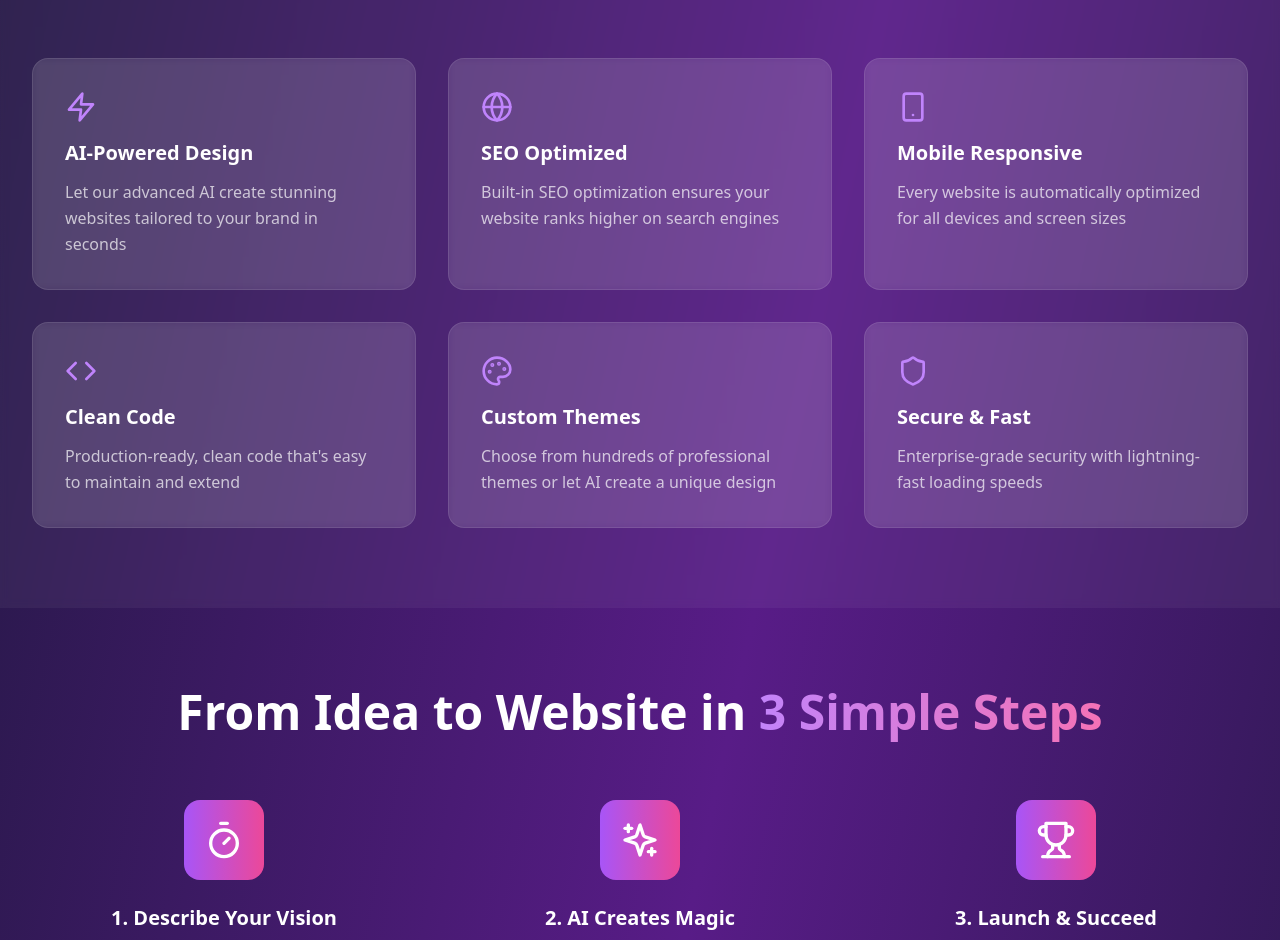
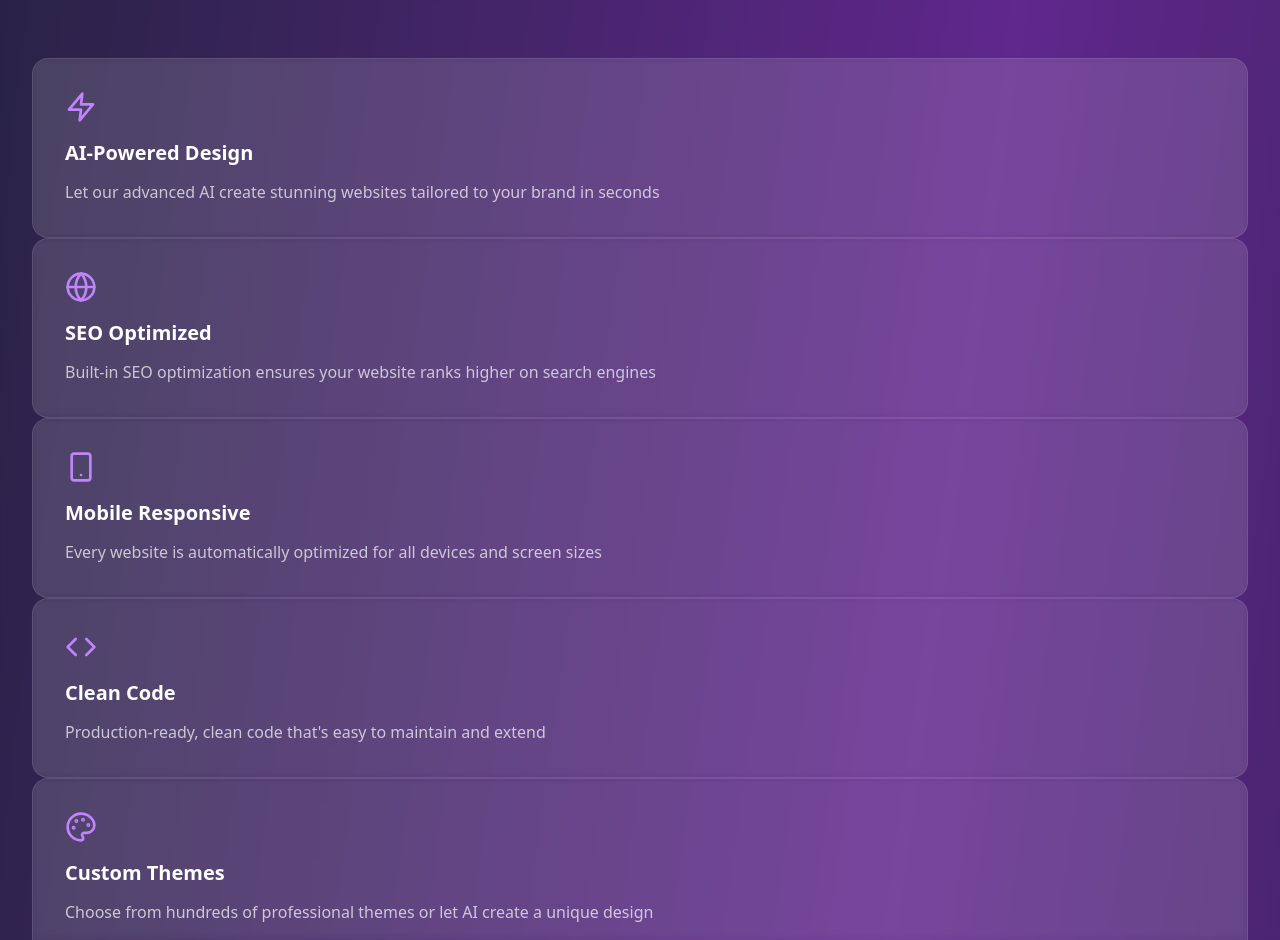
Before and after one commit to CodingEnthusiastic/KarRish, a React (Vite) app: page / in a window 1280 px wide. Shown: the part 1860-2800 px from the top of the page. Built offline with nearby package versions, Linux system fonts and the light colour scheme.

Commit message:
Addition of chatbot , Updation of UI

```diff
--- a/src/App.tsx
+++ b/src/App.tsx
@@ -19,13 +19,18 @@
   Sparkles,
   Timer,
   Users,
-  Trophy
+  ChevronLeft,
+  ChevronRight,
+  Trophy,
+  History,
+  MessageSquare
 } from 'lucide-react';
 
 function App() {
   const [isMenuOpen, setIsMenuOpen] = useState(false);
   const [isVisible, setIsVisible] = useState(false);
   const [showAIBuilder, setShowAIBuilder] = useState(true);
+  const [currentHowItWorksSlide, setCurrentHowItWorksSlide] = useState(0);
 
   useEffect(() => {
     setIsVisible(true);
@@ -136,6 +141,57 @@
       rating: 5
     }
   ];
+
+  const howItWorksSlides = [
+    {
+      id: 1,
+      title: "1. Describe Your Vision",
+      description: "Tell our AI about your business, goals, and preferences in plain English. Our advanced AI understands context and creates exactly what you need.",
+      image: "/screenshots/step1-describe.png",
+      icon: <Timer className="w-8 h-8 text-white" />
+    },
+    {
+      id: 2,
+      title: "2. AI Creates Magic",
+      description: "Watch as our AI generates beautiful, professional website code tailored to your needs. HTML, CSS, and JavaScript created in seconds.",
+      image: "/screenshots/step2-ai-creates.png",
+      icon: <Sparkles className="w-8 h-8 text-white" />
+    },
+    {
+      id: 3,
+      title: "3. Live Preview & Edit",
+      description: "See your website come to life instantly with our live preview. Make changes, test functionality, and perfect your design in real-time.",
+      image: "/screenshots/step3-preview.png",
+      icon: <Play className="w-8 h-8 text-white" />
+    },
+    {
+      id: 4,
+      title: "4. Deploy Instantly",
+      description: "Launch your website to the world with one click. Deploy to Netlify, Vercel, or download your files for any hosting platform.",
+      image: "/screenshots/step4-deploy.png",
+      icon: <Globe className="w-8 h-8 text-white" />
+    },
+    {
+      id: 5,
+      title: "5. Launch & Succeed",
+      description: "Your professional website is now live and ready to convert visitors into customers. Track performance and grow your business online.",
+      image: "/screenshots/step5-success.png",
+      icon: <Trophy className="w-8 h-8 text-white" />
+    }
+  ];
+
+  const nextHowItWorksSlide = () => {
+    setCurrentHowItWorksSlide((prev) => (prev + 1) % howItWorksSlides.length);
+  };
+
+  const prevHowItWorksSlide = () => {
+    setCurrentHowItWorksSlide((prev) => (prev - 1 + howItWorksSlides.length) % howItWorksSlides.length);
+  };
+
+  useEffect(() => {
+    const timer = setInterval(nextHowItWorksSlide, 4000);
+    return () => clearInterval(timer);
+  }, []);
 
   return (
     <div className="min-h-screen bg-gradient-to-br from-slate-900 via-purple-900 to-slate-900">
@@ -276,7 +332,7 @@
       </div>
 
       {/* Features Section */}
-      <section id="features" className="py-20 px-4 sm:px-6 lg:px-8 bg-white/5 backdrop-blur-sm">
+      <section id="features" className="py-20 px-4 sm:px-6 lg:px-8 bg-white/5 backdrop-blur-sm overflow-hidden">
         <div className="max-w-7xl mx-auto">
           <div className="text-center mb-16">
             <h2 className="text-3xl md:text-5xl font-bold text-white mb-6">
@@ -288,11 +344,14 @@
             </p>
           </div>
 
-          <div className="grid grid-cols-1 md:grid-cols-2 lg:grid-cols-3 gap-8">
-            {features.map((feature, index) => (
+          {/* Marquee Container */}
+          <div className="marquee-container">
+            <div className="marquee-content">
+              {/* Triple set of cards for proper seamless loop */}
+              {[...features, ...features, ...features].map((feature, index) => (
                 <div
                   key={index}
-                className="group bg-white/10 backdrop-blur-sm rounded-2xl p-8 border border-white/10 hover:bg-white/15 transition-all duration-300 transform hover:-translate-y-2"
+                  className="marquee-card group bg-white/10 backdrop-blur-sm rounded-2xl p-8 border border-white/10 hover:bg-white/15 transition-all duration-300"
                 >
                   <div className="text-purple-400 mb-4 group-hover:text-pink-400 transition-colors">
                     {feature.icon}
@@ -301,6 +360,7 @@
                   <p className="text-white/70 leading-relaxed">{feature.description}</p>
                 </div>
               ))}
+            </div>
           </div>
         </div>
       </section>
@@ -315,29 +375,71 @@
             </h2>
           </div>
 
-          <div className="grid grid-cols-1 md:grid-cols-3 gap-8">
-            <div className="text-center group">
-              <div className="w-20 h-20 bg-gradient-to-r from-purple-500 to-pink-500 rounded-2xl flex items-center justify-center mx-auto mb-6 group-hover:scale-110 transition-transform duration-300">
-                <Timer className="w-10 h-10 text-white" />
+          {/* Image Carousel - Separated Image and Text */}
+          <div className="relative">
+            {/* Image Section */}
+            <div className="overflow-hidden rounded-2xl mb-8">
+              <div
+                className="flex transition-transform duration-500 ease-in-out"
+                style={{ transform: `translateX(-${currentHowItWorksSlide * 100}%)` }}
+              >
+                {howItWorksSlides.map((slide) => (
+                  <div key={slide.id} className="w-full flex-shrink-0">
+                    <div className="relative h-96 rounded-2xl overflow-hidden">
+                      {/* Icon positioned at top-left */}
+                      <div className="absolute top-6 left-6 z-10">
+                        <div className="w-16 h-16 bg-gradient-to-r from-purple-500 to-pink-500 rounded-2xl flex items-center justify-center shadow-lg">
+                          {slide.icon}
                         </div>
-              <h3 className="text-xl font-semibold text-white mb-3">1. Describe Your Vision</h3>
-              <p className="text-white/70">Tell our AI about your business, goals, and preferences in plain English</p>
+                      </div>
+                      <img
+                        src={slide.image}
+                        alt={slide.title}
+                        className="w-full h-full object-cover"
+                      />
+                    </div>
+                  </div>
+                ))}
+              </div>
             </div>
 
-            <div className="text-center group">
-              <div className="w-20 h-20 bg-gradient-to-r from-purple-500 to-pink-500 rounded-2xl flex items-center justify-center mx-auto mb-6 group-hover:scale-110 transition-transform duration-300">
-                <Sparkles className="w-10 h-10 text-white" />
+            {/* Text Section Below Image */}
+            <div className="text-center">
+              <h3 className="text-2xl font-bold text-white mb-4">
+                {howItWorksSlides[currentHowItWorksSlide].title}
+              </h3>
+              <p className="text-white/90 text-lg max-w-2xl mx-auto leading-relaxed">
+                {howItWorksSlides[currentHowItWorksSlide].description}
+              </p>
             </div>
-              <h3 className="text-xl font-semibold text-white mb-3">2. AI Creates Magic</h3>
-              <p className="text-white/70">Watch as our AI generates a beautiful, professional website tailored to your needs</p>
-            </div>
+            {/* Navigation Arrows */}
+            <button
+              onClick={prevHowItWorksSlide}
+              className="absolute left-4 top-48 transform -translate-y-1/2 bg-white/10 backdrop-blur-sm text-white p-3 rounded-full hover:bg-white/20 transition-all duration-300"
+            >
+              <ChevronLeft className="w-6 h-6" />
+            </button>
 
-            <div className="text-center group">
-              <div className="w-20 h-20 bg-gradient-to-r from-purple-500 to-pink-500 rounded-2xl flex items-center justify-center mx-auto mb-6 group-hover:scale-110 transition-transform duration-300">
-                <Trophy className="w-10 h-10 text-white" />
-              </div>
-              <h3 className="text-xl font-semibold text-white mb-3">3. Launch & Succeed</h3>
-              <p className="text-white/70">Customize, optimize, and launch your website to start achieving your goals</p>
+            <button
+              onClick={nextHowItWorksSlide}
+              className="absolute right-4 top-48 transform -translate-y-1/2 bg-white/10 backdrop-blur-sm text-white p-3 rounded-full hover:bg-white/20 transition-all duration-300"
+            >
+              <ChevronRight className="w-6 h-6" />
+            </button>
+
+            {/* Dots Indicator */}
+            <div className="flex justify-center space-x-2 mt-8">
+              {howItWorksSlides.map((_, index) => (
+                <button
+                  key={index}
+                  onClick={() => setCurrentHowItWorksSlide(index)}
+                  className={`w-3 h-3 rounded-full transition-all duration-300 ${
+                    index === currentHowItWorksSlide
+                      ? 'bg-purple-500 scale-125'
+                      : 'bg-white/30 hover:bg-white/50'
+                  }`}
+                />
+              ))}
             </div>
           </div>
         </div>
@@ -533,6 +635,19 @@
           </div>
         </div>
       </footer>
+
+      {/* Fixed ChatBot Button */}
+      <a
+        href="https://chatbotindia.netlify.app/"
+        target="_blank"
+        rel="noopener noreferrer"
+        className="fixed bottom-6 right-6 bg-gradient-to-r from-green-500 to-emerald-500 text-white px-6 py-3 rounded-full shadow-lg hover:from-green-600 hover:to-emerald-600 transition-all duration-300 transform hover:scale-105 z-50 flex items-center space-x-2"
+      >
+        <svg className="w-5 h-5" fill="none" stroke="currentColor" viewBox="0 0 24 24">
+          <path strokeLinecap="round" strokeLinejoin="round" strokeWidth={2} d="M8 12h.01M12 12h.01M16 12h.01M21 12c0 4.418-4.03 8-9 8a9.863 9.863 0 01-4.255-.949L3 20l1.395-3.72C3.512 15.042 3 13.574 3 12c0-4.418 4.03-8 9-8s9 3.582 9 8z" />
+        </svg>
+        <span className="font-semibold">ChatBot India</span>
+      </a>
     </div>
   );
 }
```
Lines whose indentation alone changed are shown as unchanged.
